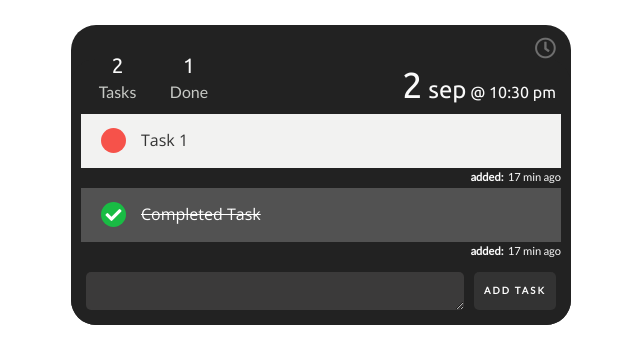
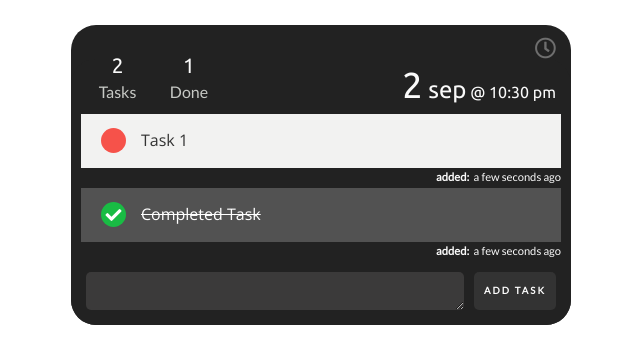
Before and after one commit to jwaltrip/react-todo-list, a React (Create React App) app: page / in a window 1280 px wide. Shown: the top 364 px of the page, without its empty margins (319-959 px from the left). Built offline with nearby package versions, Linux system fonts and the light colour scheme.

Commit message:
added timestamp diff calc using moment.js

```diff
--- a/package.json
+++ b/package.json
@@ -3,6 +3,7 @@
   "version": "0.1.0",
   "private": true,
   "dependencies": {
+    "moment": "^2.22.2",
     "prop-types": "^15.6.2",
     "react": "^16.4.2",
     "react-dom": "^16.4.2",
--- a/src/App.js
+++ b/src/App.js
@@ -12,12 +12,14 @@ class App extends Component {
       {
         id: 0,
         taskName: "Task 1",
-        isCompleted: false
+        isCompleted: false,
+        timestamp: new Date().toString()
       },
       {
         id: 1,
         taskName: "Completed Task",
-        isCompleted: true
+        isCompleted: true,
+        timestamp: new Date().toString()
       }
     ],
 
@@ -52,7 +54,8 @@ class App extends Component {
       newState.tasks.push({
         id: Date.now().toString(),
         taskName: taskName,
-        isCompleted: false
+        isCompleted: false,
+        timestamp: Date.now()
       });
       // reset error message in case there was a previous error
       newState.error = '';
@@ -91,6 +94,7 @@ class App extends Component {
           handleTaskRemove={()=> {this.onTaskRemove(idx)}}
           taskName={task.taskName}
           isCompleted={task.isCompleted}
+          timestamp={task.timestamp}
           showTimestamps={this.state.showTimestamps}
           id={task.id}
           key={task.id}
--- a/src/components/Task.js
+++ b/src/components/Task.js
@@ -1,8 +1,46 @@
 import React, { Component } from 'react';
 import PropTypes from 'prop-types';
+import moment from 'moment';
 
 // Individual Task component
 class Task extends Component {
+  state = {
+    timeDiff: ''
+  };
+
+  // this is to be used on component mount/unmount to set interval to get current datetime
+  pollInterval = null;
+
+  // lifecycle method runs when component is mounted
+  // initializes resources, specifically sets an interval to get time diff between now and time task was added
+  componentDidMount() {
+    // get time diff every 1 seconds
+    if (!this.pollInterval) {
+      this.pollInterval = setInterval(this.calcTimeDiff, 1000);
+    }
+  }
+
+  // lifecycle method runs when component is removed from DOM
+  // clears the interval set to time diff
+  componentWillUnmount() {
+    if (this.pollInterval) clearInterval(this.pollInterval);
+    this.pollInterval = null;
+  }
+
+  // calculates time difference between time task was added and now
+  // uses Moment.js
+  calcTimeDiff = () => {
+    // convert timestamp in ms to Moment.js obj
+    const timestamp = moment(this.props.timestamp);
+
+    // copy old state
+    const newState = {...this.state};
+    // calc time diff
+    newState.timeDiff = timestamp.fromNow();
+    // set state
+    this.setState(newState);
+  };
+
   render() {
     // conditional to check if task is completed
     // if completed, add 'completed' class tags
@@ -19,6 +57,7 @@ class Task extends Component {
     }
 
     // check to see if state.showTimestamps toggled on
+    // if state.showTimestamps == false, then add the hidden class to timestamp div
     let hidden = '';
     if (!this.props.showTimestamps) {
       hidden = ' hidden';
@@ -38,7 +77,7 @@ class Task extends Component {
             <a className="remove-task-btn">✖</a>
           </div>
         </div>
-        <div className={"timestamp" + hidden}><strong>added: &nbsp;</strong>17 min ago</div>
+        <div className={"timestamp" + hidden}><strong>added: &nbsp;</strong>{this.state.timeDiff}</div>
       </div>
     );
   }
```
Also changed, not shown: 1 other file (tests, documents, lock files or other folders).
